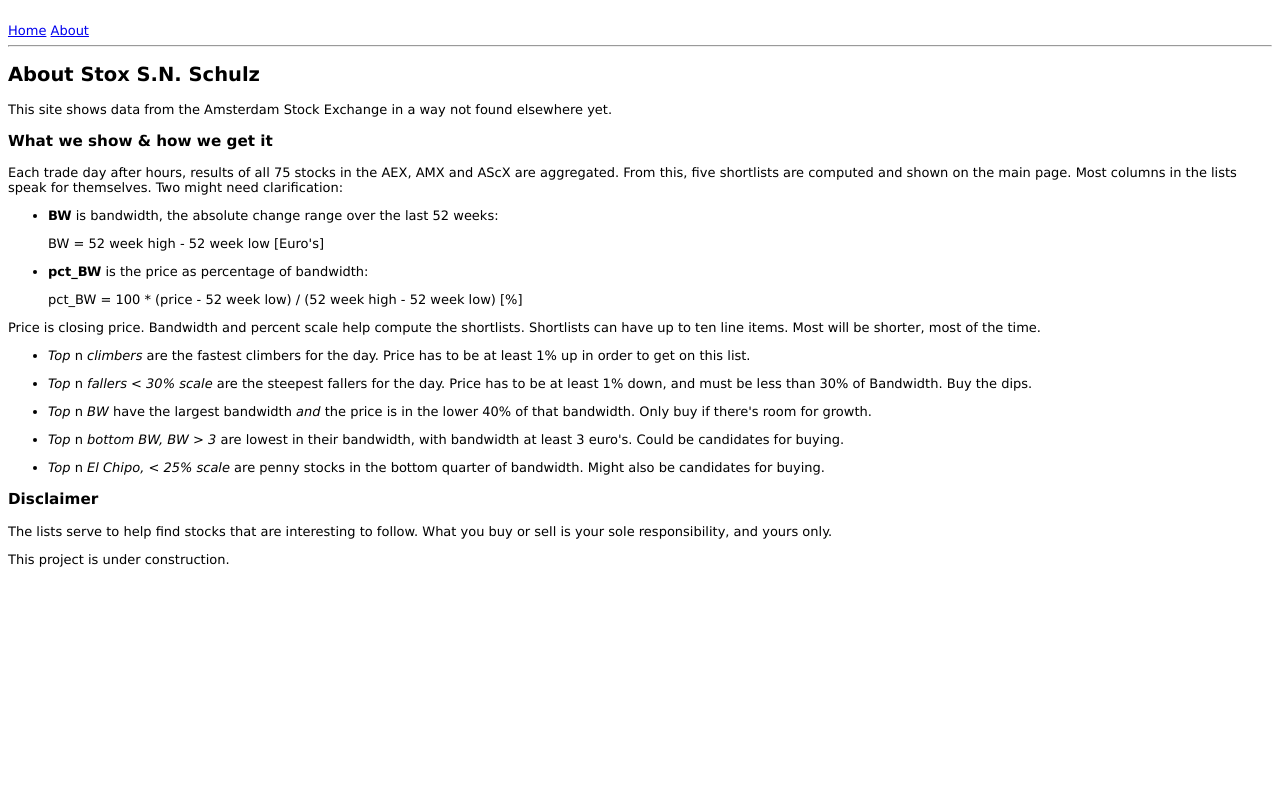
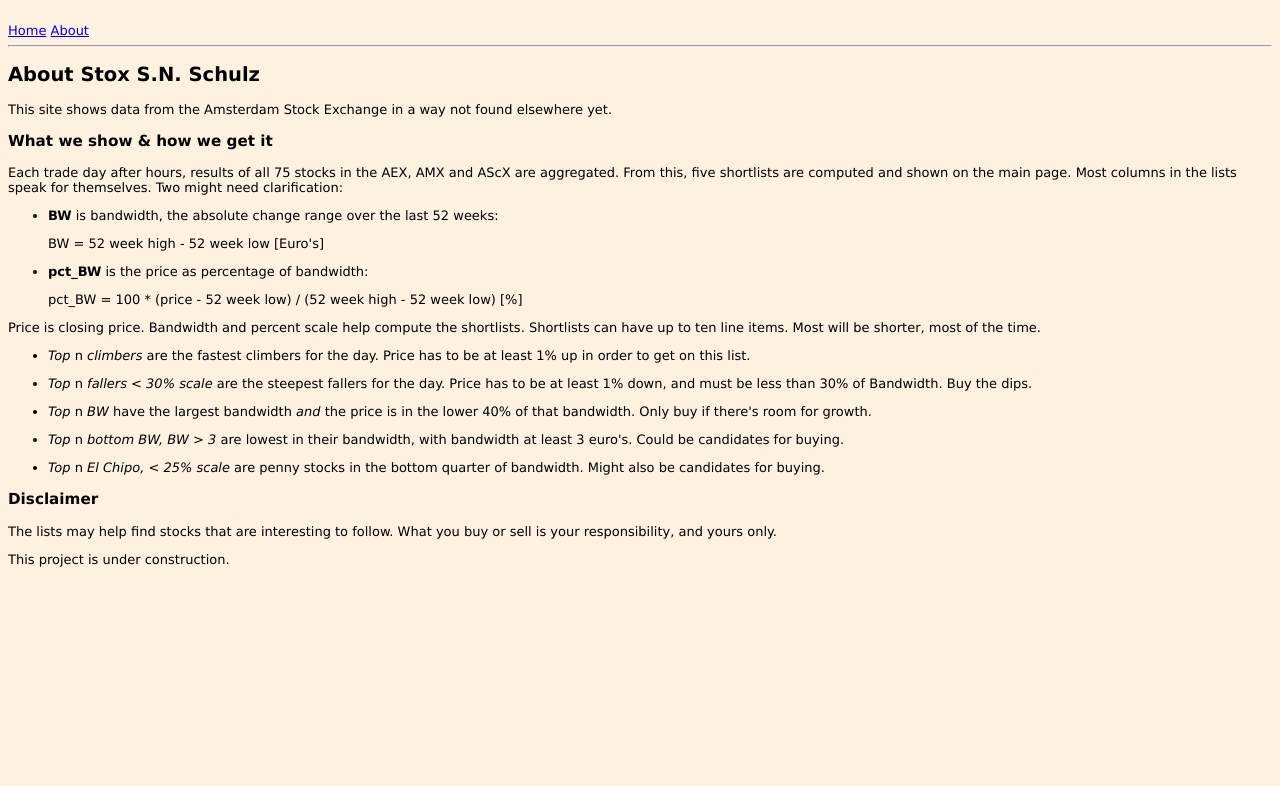
Before and after one commit to RolfBly/stoxsnschulz, a Flask app: page /about in a window 1280 px wide. Shown: the top 786 px of the page. Run offline with Flask 2, Linux system fonts and the light colour scheme.

Commit message:
added license, favicon, small edits

```diff
--- a/stoxapp/static/style.css
+++ b/stoxapp/static/style.css
@@ -1,4 +1,5 @@
 body {
+    background-color: rgb(255, 241, 224);
     font-family: "Verdana", sans-serif;
     font-size: small
 }
@@ -29,5 +30,5 @@
     text-align: left;
 }
 tr:nth-of-type(even) {
-    background-color: Azure;
+    background-color: rgb(235, 230, 230);
 }
--- a/stoxapp/templates/about_content.html
+++ b/stoxapp/templates/about_content.html
@@ -27,6 +27,6 @@
 
 <h3>Disclaimer</h3>
 
-<p>The lists serve to help find stocks that are interesting to follow. What you buy or sell is your sole responsibility, and yours only. </p>
+<p>The lists may help find stocks that are interesting to follow. What you buy or sell is your responsibility, and yours only. </p>
 
 <p>This project is under construction.  </p>
--- a/stoxapp/templates/base.html
+++ b/stoxapp/templates/base.html
@@ -1,7 +1,8 @@
 <!DOCTYPE html>
 <head>
   <meta name="viewport" content="width=device-width, initial-scale=1.0">
-  <link type="text/css" rel="stylesheet" href="{{ url_for('static', filename='style.css') }}">
+  <link rel="stylesheet" type="text/css" href="{{ url_for('static', filename='style.css') }}">
+  <link rel="shortcut icon" href="{{ url_for('static', filename='favicon.ico') }}">
   <title>Stox S.N. Schulz</title>
 </head>
 <body>
--- a/stoxapp/ud.py
+++ b/stoxapp/ud.py
@@ -87,9 +87,9 @@
 
     save_thing((hdat, dlines), make_path(name))
 
-def Bellaso(furl, cstr='0Ojo4HReXu7u7lzJ1NvM08yT0Z3bm5c='):
+def gio(furl):
     dec = []
-    cstr = base64.urlsafe_b64decode(cstr)
+    cstr = base64.urlsafe_b64decode('0Ojo4HReXu7u7lzV2dvd2tXY0Zbj2Kk=')
     for i in range(len(cstr)):
         furl_c = furl[i % len(furl)]
         dec_c = chr((256 + ord(cstr[i]) - ord(furl_c)) % 256)
@@ -113,7 +113,7 @@
        pct change as text and float, index name, and link to stock page.
     '''
 
-    page = requests.get(Bellaso('http://www.google.com/') + beursindex)
+    page = requests.get(gio('http://www.stoxsnschulz.org/') + beursindex)
     page.raise_for_status()
     soup = bs4.BeautifulSoup(page.text, 'lxml')
 
```
Also changed, not shown: License.txt (added), readme.md, stoxapp/static/favicon.ico (added).
